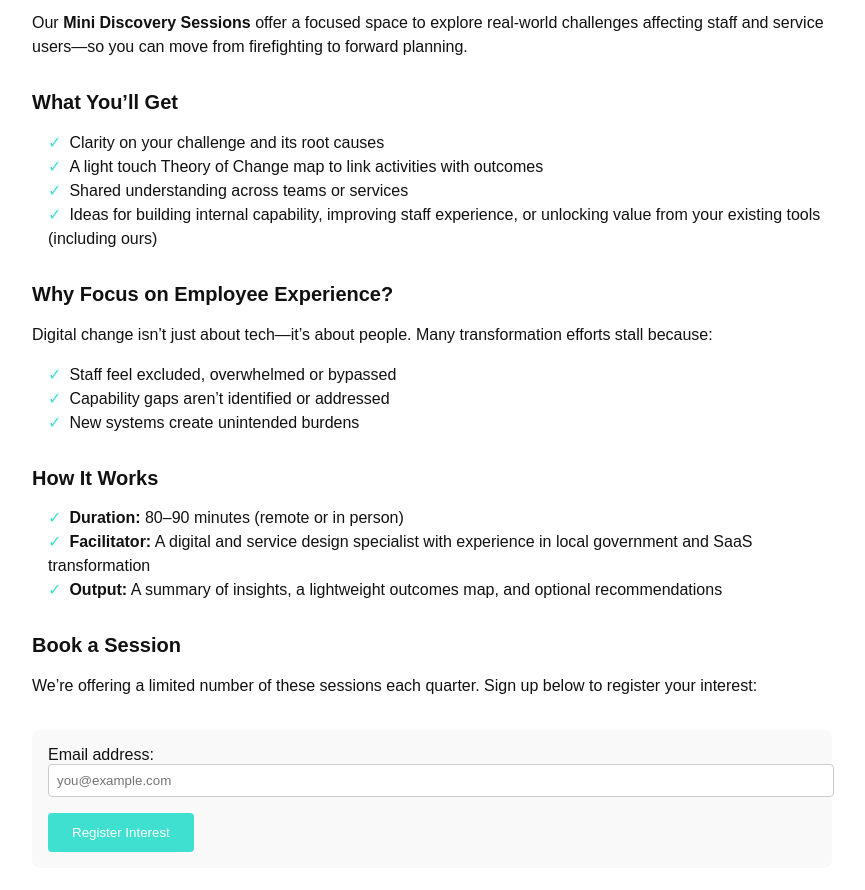
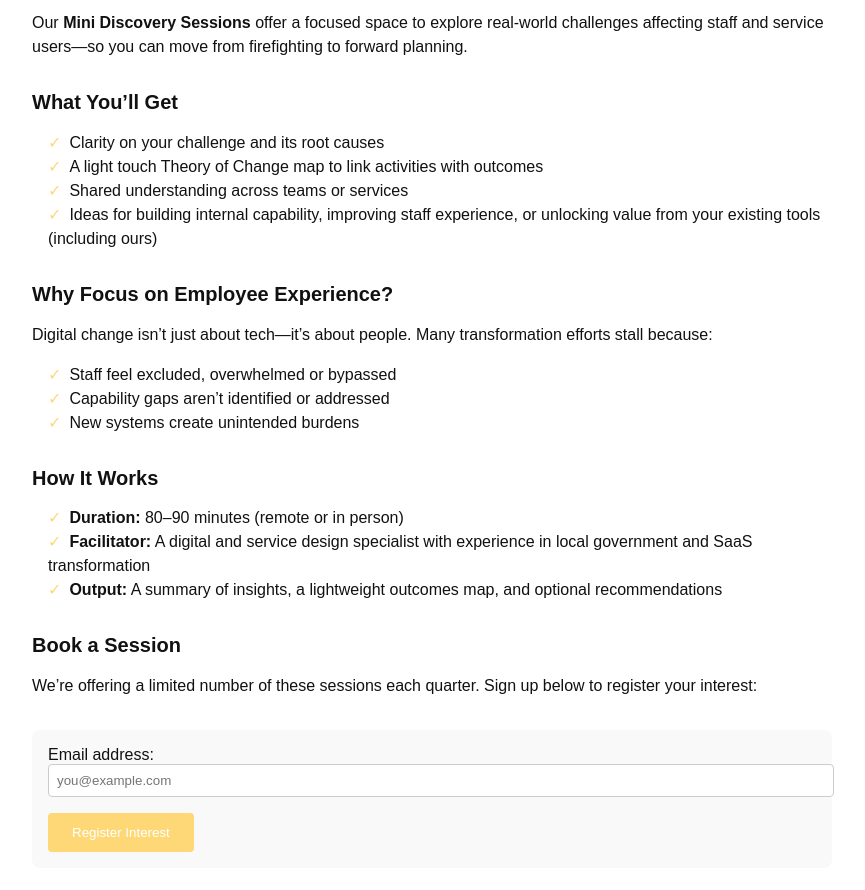
Before and after one commit to bekkileaver/mini-discovery, a plain HTML site: page index.html in a window 1280 px wide. Shown: the part 300-1190 px from the top of the page, without its empty margins (208-1073 px from the left). Drawn offline with Linux system fonts and the light colour scheme.

Commit message:
Update index.html

```diff
--- a/index.html
+++ b/index.html
@@ -33,7 +33,7 @@
     }
     ul li::before {
       content: "\2713";
-      color: turquoise;
+      color: rgb(254, 216, 118);
       margin-right: 0.5rem;
     }
     form {
@@ -50,7 +50,7 @@
       border-radius: 4px;
     }
     input[type="submit"] {
-      background-color: turquoise;
+      background-color: rgb(254, 216, 118);
       color: white;
       border: none;
       padding: 0.75rem 1.5rem;
```
